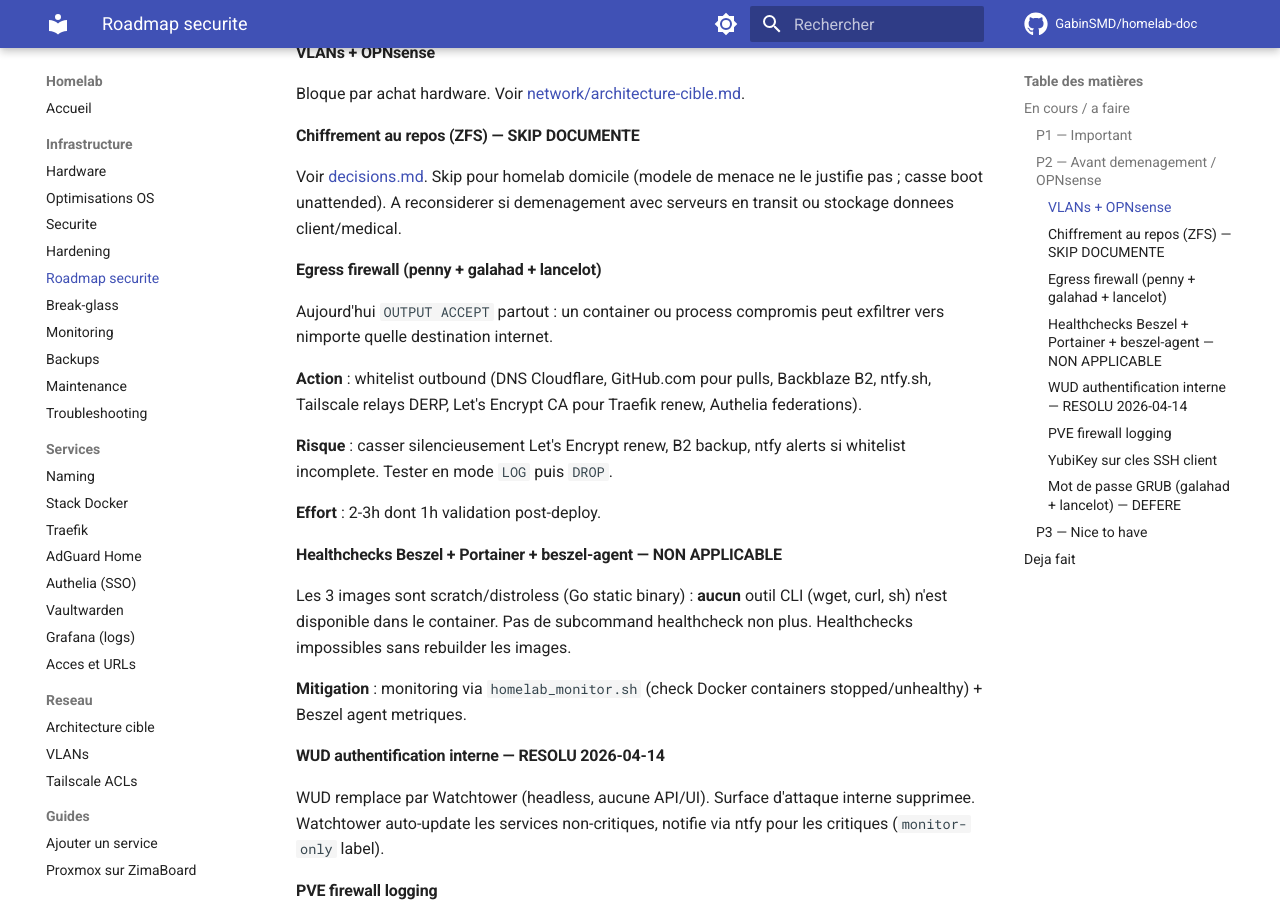
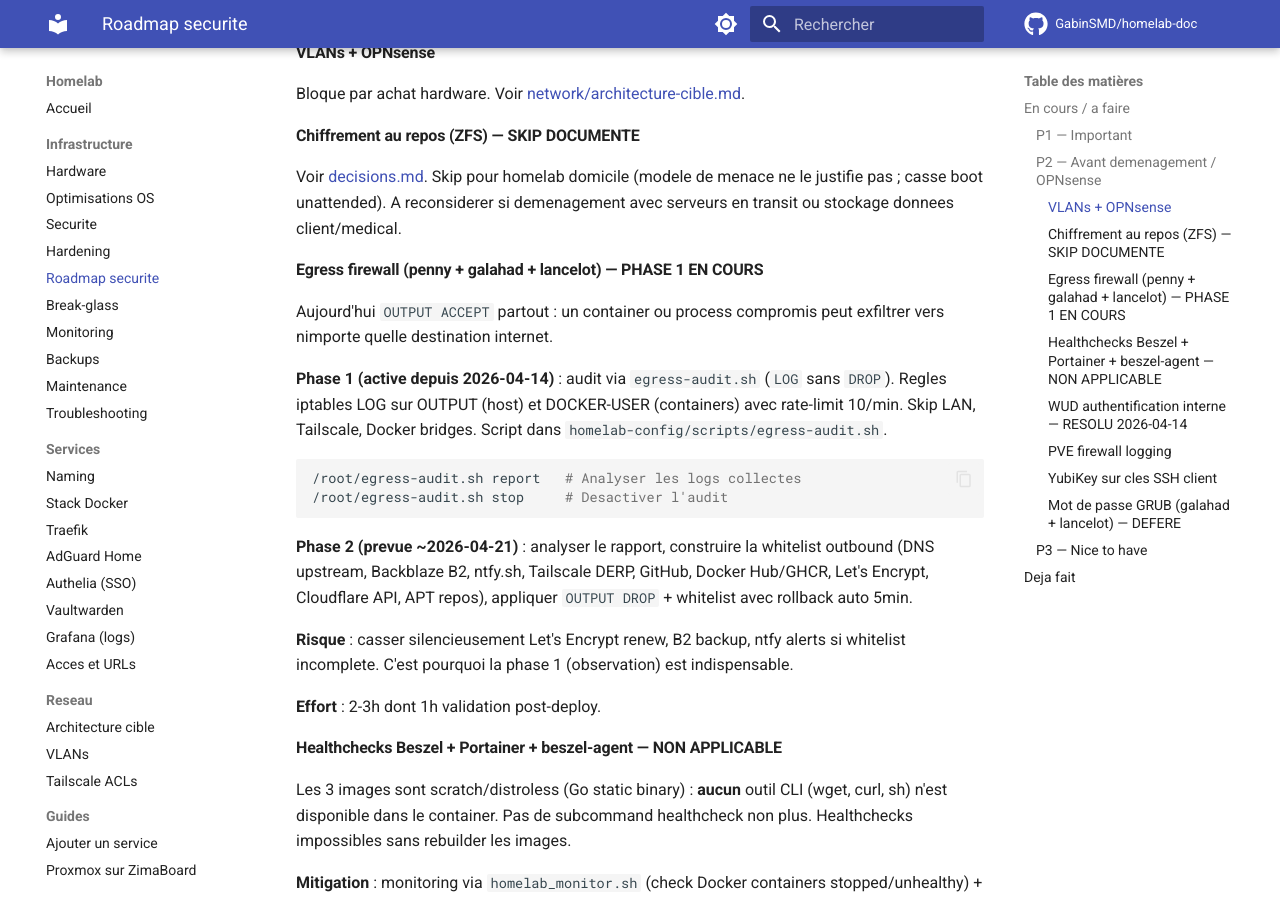
Before and after one commit to GabinSMD/homelab-doc, an MkDocs documentation site: the page built from docs/infrastructure/security-roadmap.md, in a window 1280 px wide and 900 px high, scrolled down 551 px. Built offline with MkDocs 1.6.1 and Material for MkDocs 9.7.7, drawn with Linux system fonts in a browser that asks for light colours; comment, search, counter and statistics services are not loaded.

Commit message:
security-roadmap: egress firewall phase 1 (audit LOG) en cours
Phase 1 active: egress-audit.sh LOG sans DROP.
Phase 2 prevue: whitelist outbound + DROP apres analyse.

Co-Authored-By: Claude Opus 4.6 (1M context) <noreply@anthropic.com>

````diff
--- a/docs/infrastructure/security-roadmap.md
+++ b/docs/infrastructure/security-roadmap.md
@@ -25,13 +25,22 @@ Bloque par achat hardware. Voir [network/architecture-cible.md](../network/archi
 
 Voir [decisions.md](../decisions.md). Skip pour homelab domicile (modele de menace ne le justifie pas ; casse boot unattended). A reconsiderer si demenagement avec serveurs en transit ou stockage donnees client/medical.
 
-#### Egress firewall (penny + galahad + lancelot)
+#### Egress firewall (penny + galahad + lancelot) — PHASE 1 EN COURS
 
 Aujourd'hui `OUTPUT ACCEPT` partout : un container ou process compromis peut exfiltrer vers nimporte quelle destination internet.
 
-**Action** : whitelist outbound (DNS Cloudflare, GitHub.com pour pulls, Backblaze B2, ntfy.sh, Tailscale relays DERP, Let's Encrypt CA pour Traefik renew, Authelia federations).
+**Phase 1 (active depuis 2026-04-14)** : audit via `egress-audit.sh` (`LOG` sans `DROP`).
+Regles iptables LOG sur OUTPUT (host) et DOCKER-USER (containers) avec rate-limit 10/min.
+Skip LAN, Tailscale, Docker bridges. Script dans `homelab-config/scripts/egress-audit.sh`.
 
-**Risque** : casser silencieusement Let's Encrypt renew, B2 backup, ntfy alerts si whitelist incomplete. Tester en mode `LOG` puis `DROP`.
+```bash
+/root/egress-audit.sh report   # Analyser les logs collectes
+/root/egress-audit.sh stop     # Desactiver l'audit
+```
+
+**Phase 2 (prevue ~2026-04-21)** : analyser le rapport, construire la whitelist outbound (DNS upstream, Backblaze B2, ntfy.sh, Tailscale DERP, GitHub, Docker Hub/GHCR, Let's Encrypt, Cloudflare API, APT repos), appliquer `OUTPUT DROP` + whitelist avec rollback auto 5min.
+
+**Risque** : casser silencieusement Let's Encrypt renew, B2 backup, ntfy alerts si whitelist incomplete. C'est pourquoi la phase 1 (observation) est indispensable.
 
 **Effort** : 2-3h dont 1h validation post-deploy.
 
@@ -86,11 +95,14 @@ Suggestion Lynis BOOT-5122. **Defere** : risque lock boot remote (si patch /etc/
     - Scope token Cloudflare verifie (1 zone)
 
 ??? success "Backups"
-    - Off-site B2 + SD card locale
-    - Chiffrement client-side restic (AES-256, cle hors-Vaultwarden)
+    - Off-site B2 chiffre (restic AES-256), plus de tar.gz / rclone (supprime 2026-04-14)
+    - Restic unique backend B2 natif (`b2:gabin-homelab-backups:restic`)
+    - Volumes Docker stages sur `/mnt/ssd/.restic-staging` puis backup restic
     - Retention 7d/4w/6m + prune automatique
     - **restic check mensuel** (1er du mois 4h, structure + 10% data subset)
-    - **vzdump LXC hebdo** (galahad + lancelot, dimanche 1h, retention 4) + pull penny -> restic B2
+    - **vzdump LXC quotidien** (galahad LXC 100+102, lancelot LXC 101, 1h, retention 3 jours) + pull quotidien penny 2h30 -> restic B2
+    - `vzdump-daily.sh` avec alerting ntfy (succes + echec) sur chaque ZimaBoard
+    - RPO uniforme 24h sur tout le homelab (Vaultwarden inclus)
 
 ??? success "Authentification"
     - Authelia 2FA (TOTP + WebAuthn FIDO2 YubiKey)
@@ -168,8 +180,9 @@ Suggestion Lynis BOOT-5122. **Defere** : risque lock boot remote (si patch /etc/
 ??? success "Observabilite"
     - Loki + Grafana Alloy sur LXC `logs`
     - Grafana renomme `logs.home.gabin-simond.fr`
-    - Dashboards : Auth & Securite, Traefik Access, Logs Explorer
+    - Dashboards : **Homelab Overview** (nouveau), Auth & Securite (ameliore), Traefik Access (ameliore), Logs Explorer
     - **Alerting rules** (Authelia auth failures, fail2ban bans, Traefik 5xx, auditd sudo) -> ntfy
+    - **Topic ntfy corrige** dans repo git + Grafana contact point (2026-04-14)
     - Retention 30 jours
 
 ??? success "Surveillance / resilience"
@@ -190,7 +203,7 @@ Suggestion Lynis BOOT-5122. **Defere** : risque lock boot remote (si patch /etc/
 
 ??? success "Migrations terminees"
     - Vaultwarden : penny SD card -> LXC 102 `vault` sur lancelot -> migre sur galahad (isolement logs, 2026-04-13)
-    - Decommission container Vaultwarden penny prevu 2026-04-27
+    - Volume Docker orphelin `config_vaultwarden-data` supprime de penny (2026-04-14)
     - Proxmox cluster : pve1/pve2 -> galahad/lancelot
     - **Galahad + lancelot deja sur Trixie (Debian 13 / PVE 9.1.7 / kernel 6.17.2-1-pve)** — uniformite cluster
     - Tailscale : container -> host natif (SSH natif)
````
Also changed, not shown: docs/infrastructure/break-glass.md (+1 -1 lines).
